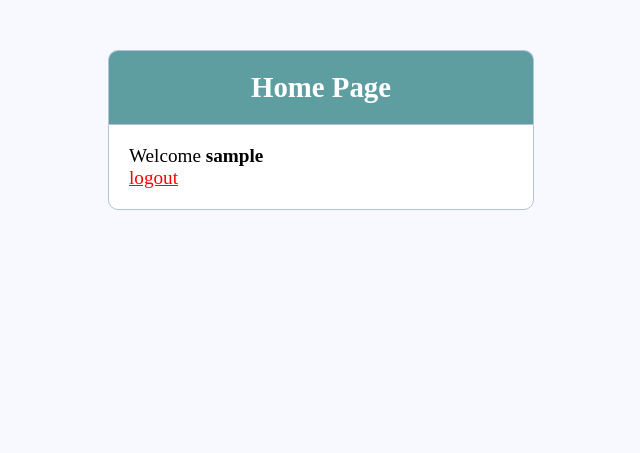
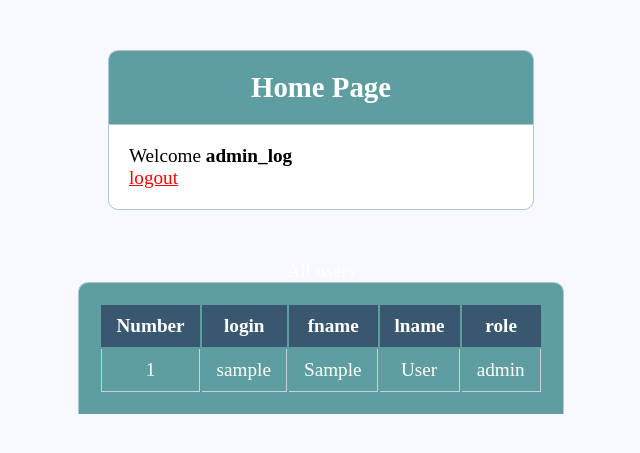
Before and after one commit to pineapple333/web_univ, a PHP site: page / in a window 1280 px wide. Shown: the top 453 px of the page, without its empty margins (319-959 px from the left). Run offline with PHP 8.4, Linux system fonts and the light colour scheme; the visitor is signed in with stand-in values (Sample User, id 1); tables that the repository leaves empty or names only in its code hold one stand-in row (values such as "Sample post").

```diff
--- a/css/style.css
+++ b/css/style.css
@@ -66,3 +66,25 @@ form, .content {
   border: 1px solid #3c763d;
   margin-bottom: 20px;
 }
+
+th, td {
+	width: 50%;
+  padding: 10px 15px;
+  vertical-align: middle;
+  text-align: middle;
+}
+thead {
+  background: #395870;
+  color: #fff;
+}
+tbody tr:nth-child(even) {
+  background: #f0f0f2;
+}
+td {
+  border-bottom: 1px solid #cecfd5;
+  border-right: 1px solid #cecfd5;
+}
+td:first-child {
+  border-left: 1px solid #cecfd5;
+}
+}
--- a/index.php
+++ b/index.php
@@ -37,10 +37,76 @@
 
     <!-- logged in user information -->
     <?php  if (isset($_SESSION['login'])) : ?>
-      <p>Welcome <strong><?php echo $_SESSION['login']; ?></strong></p>
+
+      <p>Welcome <strong>
+        <?php
+           echo $_SESSION['login'];
+        ?>
+        </strong></p>
       <p> <a href="index.php?logout='1'" style="color: red;">logout</a> </p>
     <?php endif ?>
 </div>
 
+<?php
+$con = mysqli_connect("127.0.0.1", "root", "", "testing");
+if (!$con)
+  {
+  die('Could not connect: ' . mysqli_error());
+  }
+ $sql = 'SELECT * FROM person';
+ $res = mysqli_query($con, $sql);
+?>
+
+  <table class="header">
+    <caption class="title">All users</caption>
+    <thead>
+      <tr>
+        <th>Number</th>
+        <th>login</th>
+        <th>fname</th>
+        <th>lname</th>
+        <th>role</th>
+      </tr>
+    </thead>
+    <tbody>
+    <?php
+  if($_SESSION['login'] == "admin_log"){
+    $no   = 1;
+    $total  = 0;
+    while ($row = mysqli_fetch_assoc($res))
+    {
+      echo
+      '<tr>
+        <td>'.$no.'</td>
+        <td>'.$row['login'].'</td>
+        <td>'.$row['fname'].'</td>
+        <td>'.$row['lname'].'</td>
+        <td>'.$row['role'].'</td>
+      </tr>';
+      $no++;
+    }
+  }else{
+    $no   = 1;
+    $login = $_SESSION['login'];
+    $sql = "SELECT * FROM person WHERE login='$login'";
+    $res = mysqli_query($con, $sql);
+    if (mysqli_num_rows($res) == 1) {
+      while ($row = mysqli_fetch_assoc($res))
+      {
+        echo
+        '<tr>
+          <td>'.$no.'</td>
+          <td>'.$row['login'].'</td>
+          <td>'.$row['fname'].'</td>
+          <td>'.$row['lname'].'</td>
+          <td>'.$row['role'].'</td>
+        </tr>';
+        $no++;
+      }
+    }
+  }?>
+    </tbody>
+</table>
+
 </body>
 </html>
--- /dev/null
+++ b/question.txt
@@ -0,0 +1,3 @@
+1. Как создать цифры-ссылки
+2. Проблема с добавлением данных из формы в БД
+3. Проблема с загрузкой ссылок на картинку
```
Also changed, not shown: insert.php (added, +41 -0 lines), login.php (+2 -5 lines), register.php (+4 -7 lines), server.php (+7 -6 lines).
